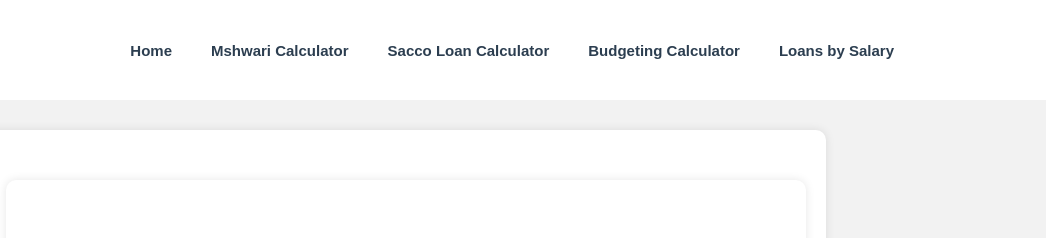
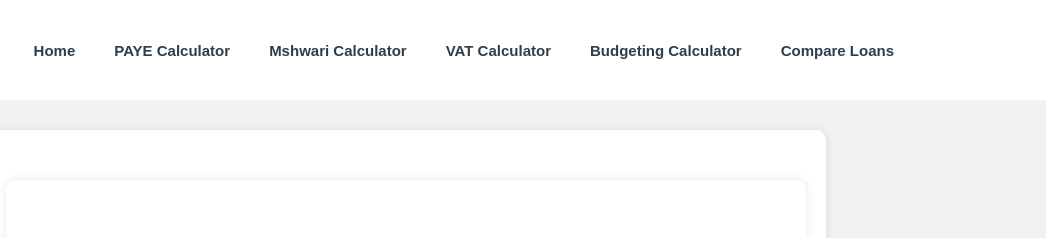
Before and after one commit to chachasgifts/jazaloan, a plain HTML site: page kcb-mpesa-loan.html in a window 1280 px wide. Shown: the top 238 px of the page, 234-1280 px from the left. Drawn offline with nearby package versions, Linux system fonts and the light colour scheme.

Commit message:
Update kcb-mpesa-loan.html

```diff
--- a/kcb-mpesa-loan.html
+++ b/kcb-mpesa-loan.html
@@ -415,20 +415,20 @@
 
  <nav class="navbar desktop-only" id="mainNav">
     <a href="index.html">Home</a>
+   <a href="index.html#paye-section">PAYE Calculator</a>
     <a href="mshwari-calculator.html">Mshwari Calculator</a>
-    <a href="index.html">Sacco Loan Calculator</a>
+    <a href="vat-calculator.html">VAT Calculator</a>
     <a href="budgeting-calculator.html">Budgeting Calculator</a>
-    <a href="best-loans-by-salary.html">Loans by Salary</a>
+     <a href="compare-loans.html">Compare Loans</a>
 </nav>
 
 <nav class="mobile-nav" id="mobileNav">
    <a href="index.html">Home</a>
+    <a href="index.html#paye-section">PAYE Calculator</a>
     <a href="mshwari-calculator.html">Mshwari Calculator</a>
-    <a href="index.html">Sacco Loan Calculator</a>
+    <a href="vat-calculator.html">VAT Calculator</a>
     <a href="budgeting-calculator.html">Budgeting Calculator</a>
     <a href="compare-loans.html">Compare Loans</a>
-    <a href="best-loans-by-salary.html">Loans by Salary</a>
-    <a href="blog.html">Blogs</a>
 </nav>
 <div id="overlay" class="mobile-overlay"></div>
 </header>
```
